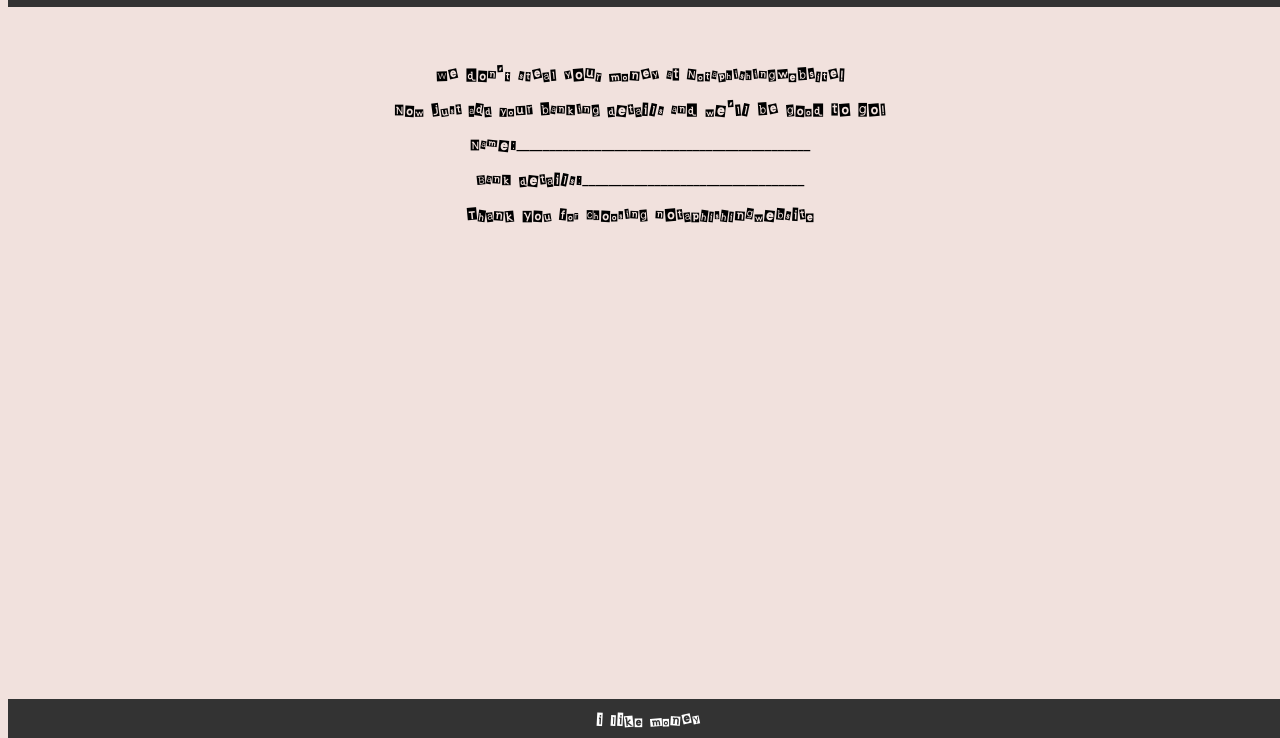
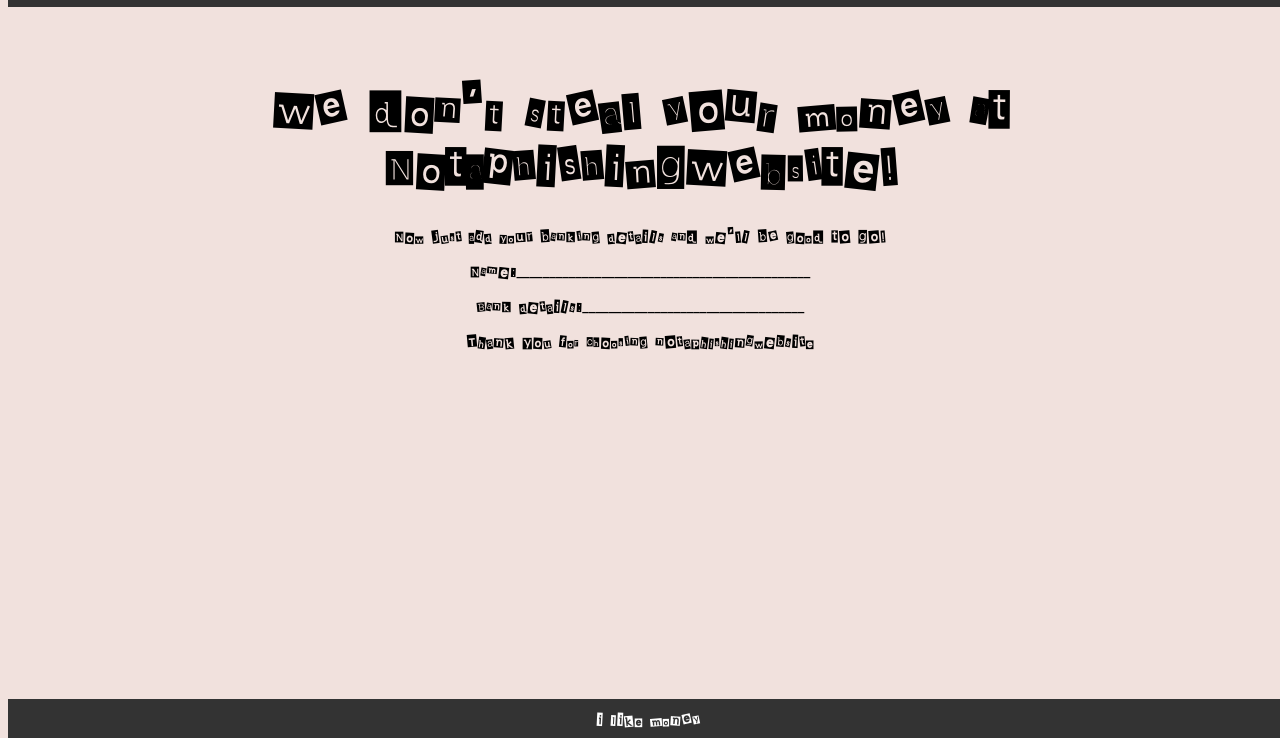
Before and after one commit to Mintchocice1/aa, a plain HTML site: page main.html in a window 1280 px wide. Shown: the part 62-800 px from the top of the page. Drawn offline with Linux system fonts and the light colour scheme.

Commit message:
Update main.html

```diff
--- a/main.html
+++ b/main.html
@@ -74,8 +74,8 @@
     </div>
     <div class="container">
 <!-- put website shit here -->
-    <p>    We don't steal your money at Notaphishingwebsite!
-</p>
+   <h1 style="font-size: 3em;">we don't steal your money at Notaphishingwebsite!</h1>
+
  <p>      Now just add your banking details and we'll be good to go!
 </p>
      <p>   Name:_____________________________________________
```
